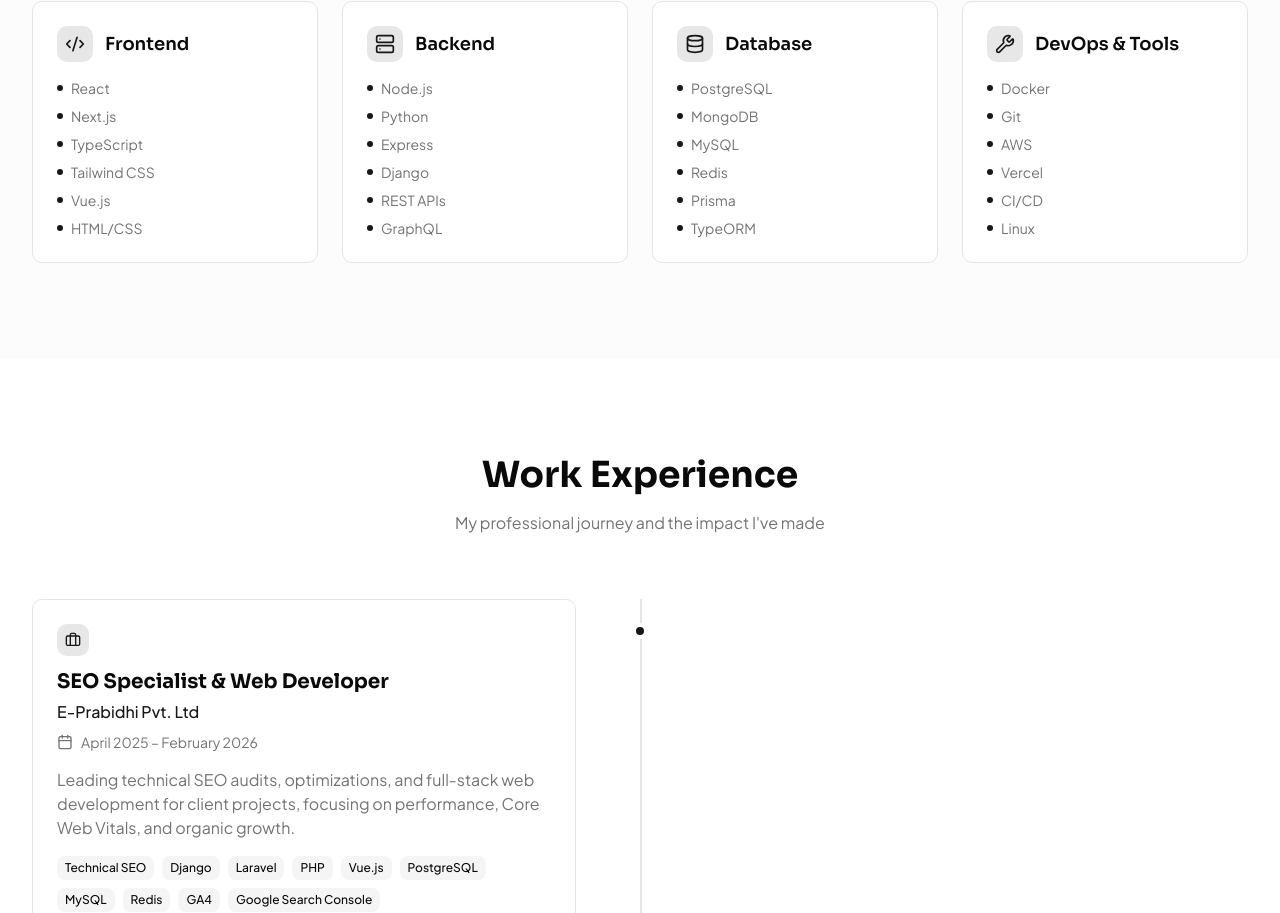
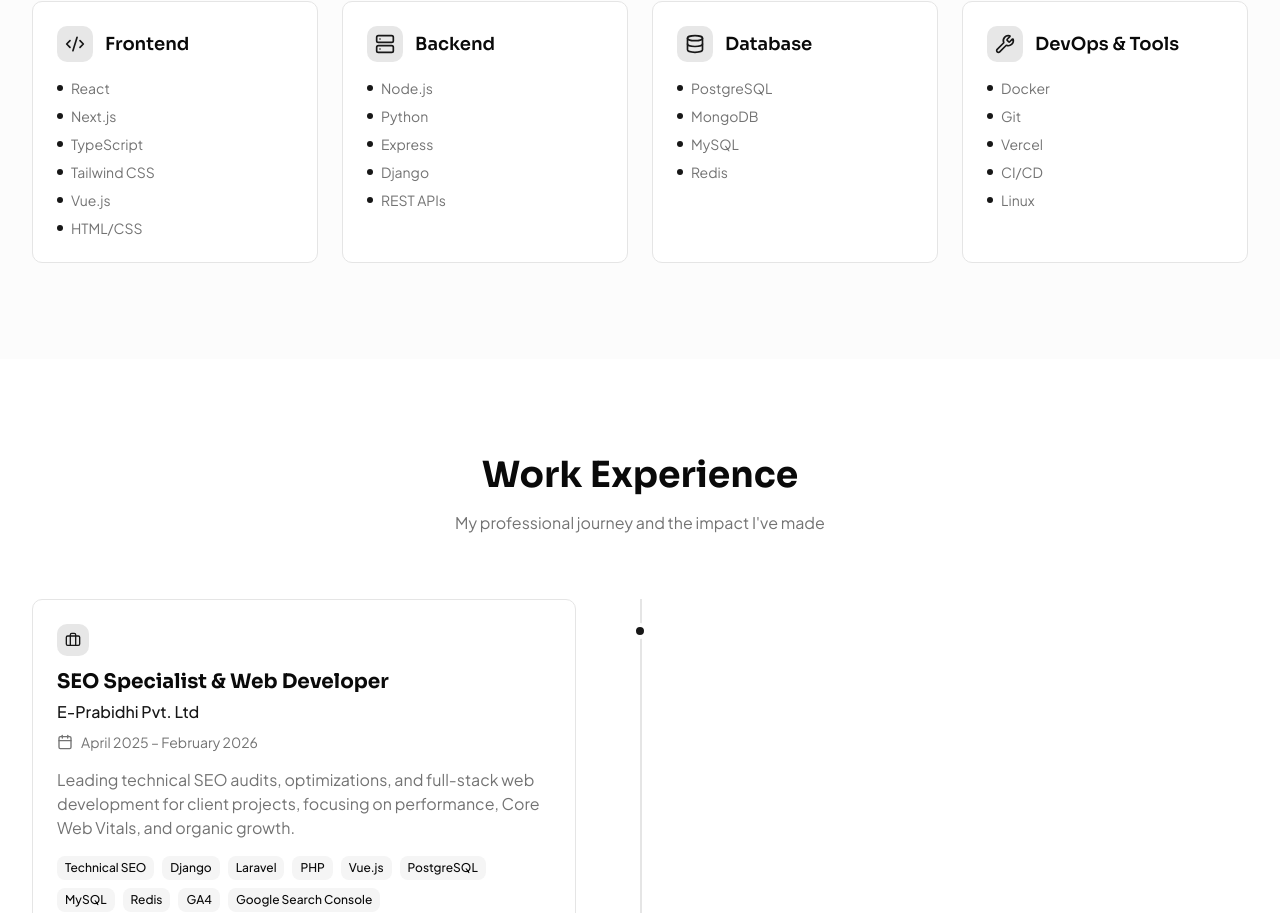
Before and after one commit to rejish7/Portfolio, a Next.js app in the folder frontend/: page / in a window 1280 px wide. Shown: the part 1657-2570 px from the top of the page. Built offline with nearby package versions, Linux system fonts and the light colour scheme; no server answers.

Commit message:
fix: remove outdated skills from Backend and Database categories

```diff
--- a/frontend/src/components/sections/Skills.tsx
+++ b/frontend/src/components/sections/Skills.tsx
@@ -12,17 +12,17 @@ const skillsData = [
   {
     category: "Backend",
     icon: Server,
-    skills: ["Node.js", "Python", "Express", "Django", "REST APIs", "GraphQL"],
+    skills: ["Node.js", "Python", "Express", "Django", "REST APIs"],
   },
   {
     category: "Database",
     icon: Database,
-    skills: ["PostgreSQL", "MongoDB", "MySQL", "Redis", "Prisma", "TypeORM"],
+    skills: ["PostgreSQL", "MongoDB", "MySQL", "Redis"],
   },
   {
     category: "DevOps & Tools",
     icon: Wrench,
-    skills: ["Docker", "Git", "AWS", "Vercel", "CI/CD", "Linux"],
+    skills: ["Docker", "Git","Vercel", "CI/CD", "Linux"],
   },
 ];
 
```
